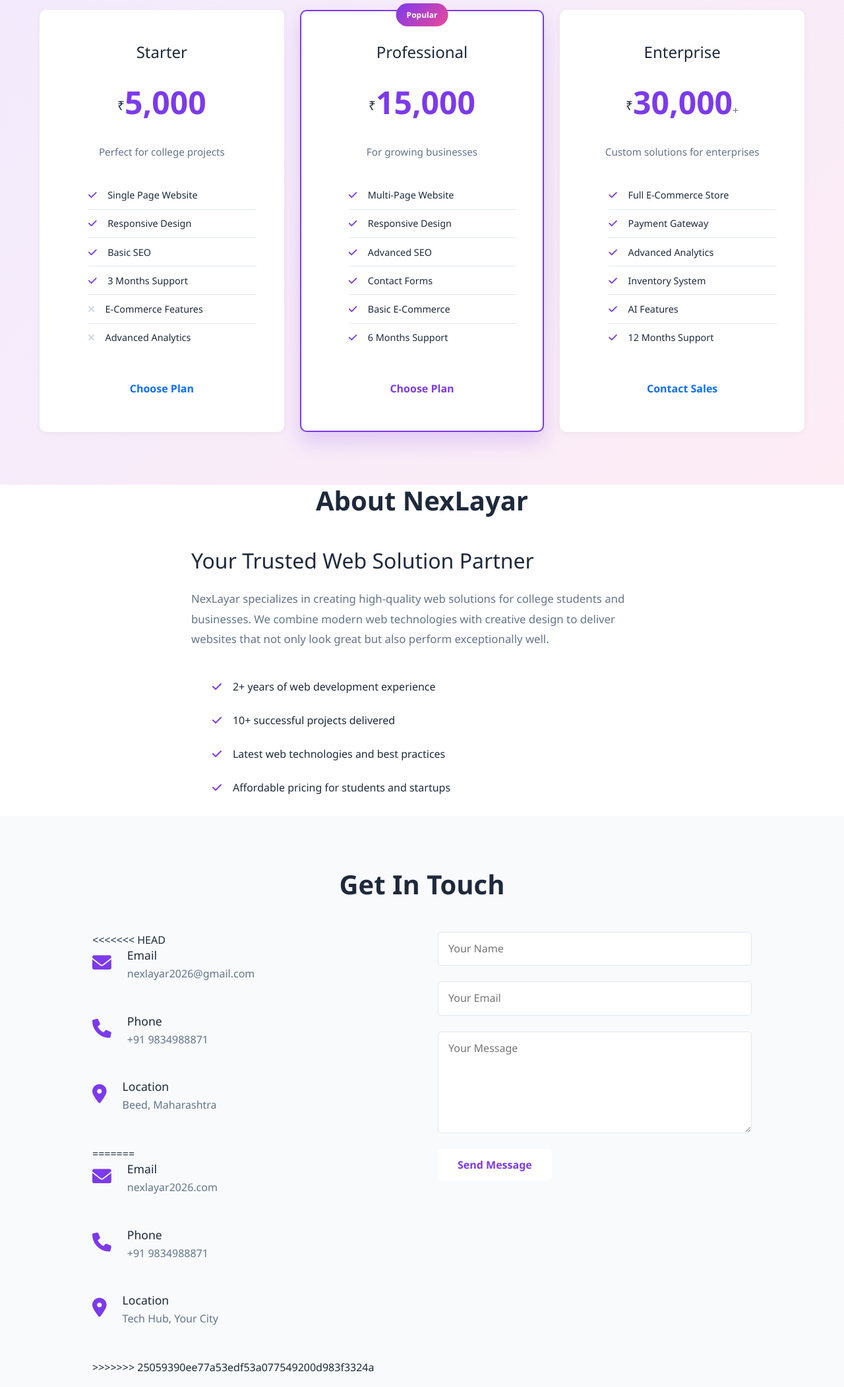
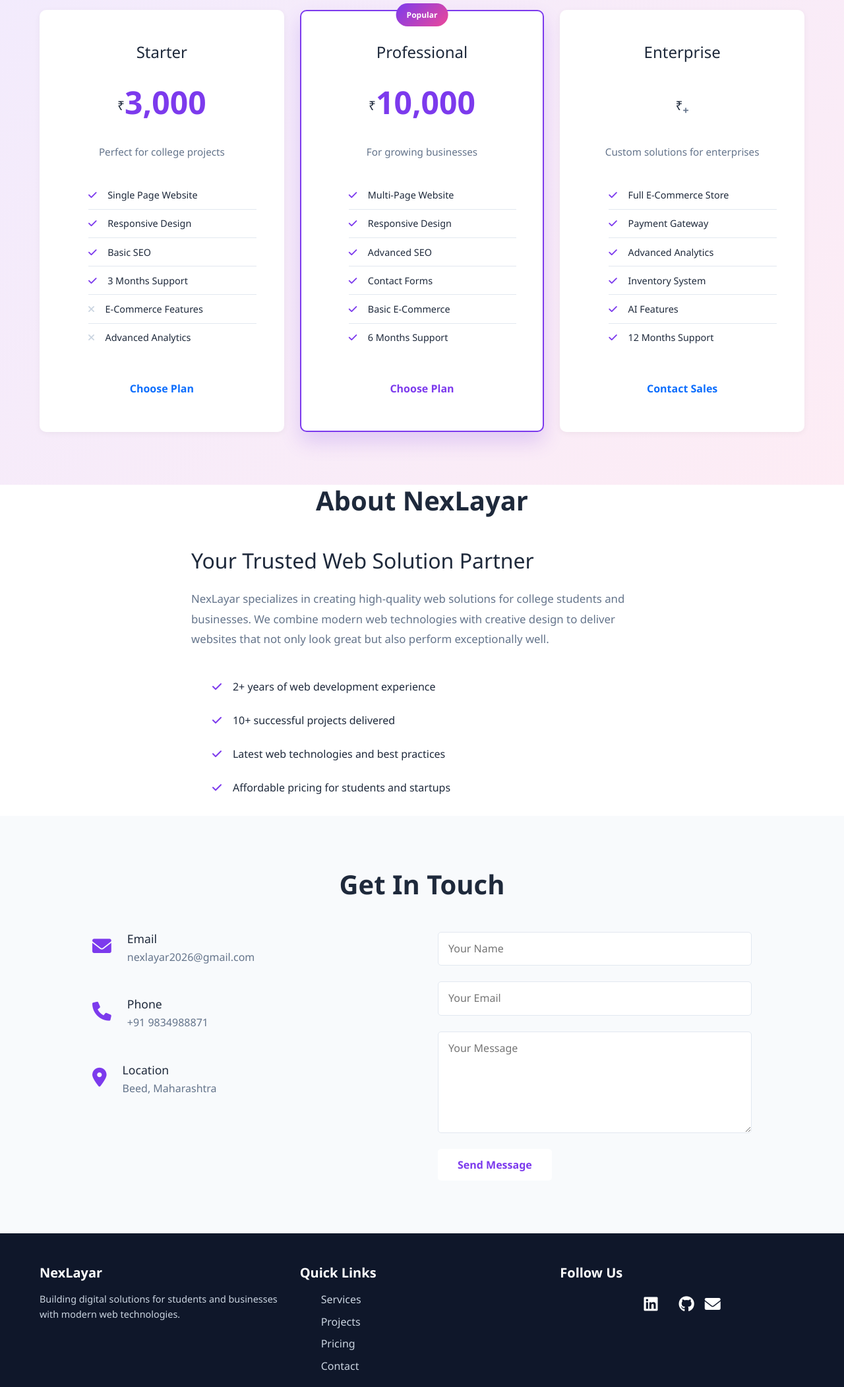
Before and after one commit to ganuborade/nex_layar, a website: page index.html in a window 1280 px wide. Shown: the part 3380-5483 px from the top of the page at 66% size. Drawn offline with nearby package versions, Linux system fonts and the light colour scheme.

Commit message:
Update pricing and contact information in index.html

```diff
--- a/index.html
+++ b/index.html
@@ -191,7 +191,7 @@
                 <div class="skill-bar"><div class="skill-progress" style="width: 85%;"></div></div>
               </div>
               <div class="skill-item">
-                <span>Database (SQL)</span>
+                <span>Database (ORACLE)</span>
                 <div class="skill-bar"><div class="skill-progress" style="width: 80%;"></div></div>
               </div>
             </div>
@@ -262,7 +262,7 @@
         <div class="col-md-6 col-lg-4">
           <div class="pricing-card">
             <h3>Starter</h3>
-            <p class="price"><span class="currency">₹</span><span class="amount">5,000</span></p>
+            <p class="price"><span class="currency">₹</span><span class="amount">3,000</span></p>
             <p class="plan-desc">Perfect for college projects</p>
             <ul class="plan-features">
               <li><i class="fas fa-check"></i> Single Page Website</li>
@@ -281,7 +281,7 @@
           <div class="pricing-card featured">
             <div class="badge-featured">Popular</div>
             <h3>Professional</h3>
-            <p class="price"><span class="currency">₹</span><span class="amount">15,000</span></p>
+            <p class="price"><span class="currency">₹</span><span class="amount">10,000</span></p>
             <p class="plan-desc">For growing businesses</p>
             <ul class="plan-features">
               <li><i class="fas fa-check"></i> Multi-Page Website</li>
@@ -299,7 +299,7 @@
         <div class="col-md-6 col-lg-4">
           <div class="pricing-card">
             <h3>Enterprise</h3>
-            <p class="price"><span class="currency">₹</span><span class="amount">30,000</span><span class="period">+</span></p>
+            <p class="price"><span class="currency">₹</span><span class="amount"150,000</span><span class="period">+</span></p>
             <p class="plan-desc">Custom solutions for enterprises</p>
             <ul class="plan-features">
               <li><i class="fas fa-check"></i> Full E-Commerce Store</li>
@@ -337,15 +337,12 @@
       <h2 class="section-title">Get In Touch</h2>
       <div class="contact-content">
         <div class="contact-info">
-<<<<<<< HEAD
+
           <div class="info-item"><i class="fas fa-envelope"></i><div><h4>Email</h4><p>nexlayar2026@gmail.com</p></div></div>
           <div class="info-item"><i class="fas fa-phone"></i><div><h4>Phone</h4><p>+91 9834988871</p></div></div>
           <div class="info-item"><i class="fas fa-map-marker-alt"></i><div><h4>Location</h4><p>Beed, Maharashtra</p></div></div>
-=======
-          <div class="info-item"><i class="fas fa-envelope"></i><div><h4>Email</h4><p>nexlayar2026.com</p></div></div>
-          <div class="info-item"><i class="fas fa-phone"></i><div><h4>Phone</h4><p>+91  9834988871</p></div></div>
-          <div class="info-item"><i class="fas fa-map-marker-alt"></i><div><h4>Location</h4><p>Tech Hub, Your City</p></div></div>
->>>>>>> 25059390ee77a53edf53a077549200d983f3324a
+
+
         </div>
         <form class="contact-form" id="contactForm">
           <input type="text" placeholder="Your Name" required>
@@ -385,7 +382,7 @@
       </div>
       <hr>
       <div class="text-center">
-        <p>&copy; 2026 NexLayar. All rights reserved. | Developed with <i class="fas fa-heart" style="color: #ec4899;"></i> by Ganesh Borade</p>
+        <p>&copy; 2026 NexLayar. All rights reserved. | Developed with <i class="fas fa-heart" style="color: #ec4899;"></i> by NexLayar Team</p>
       </div>
     </div>
   </footer>
```
